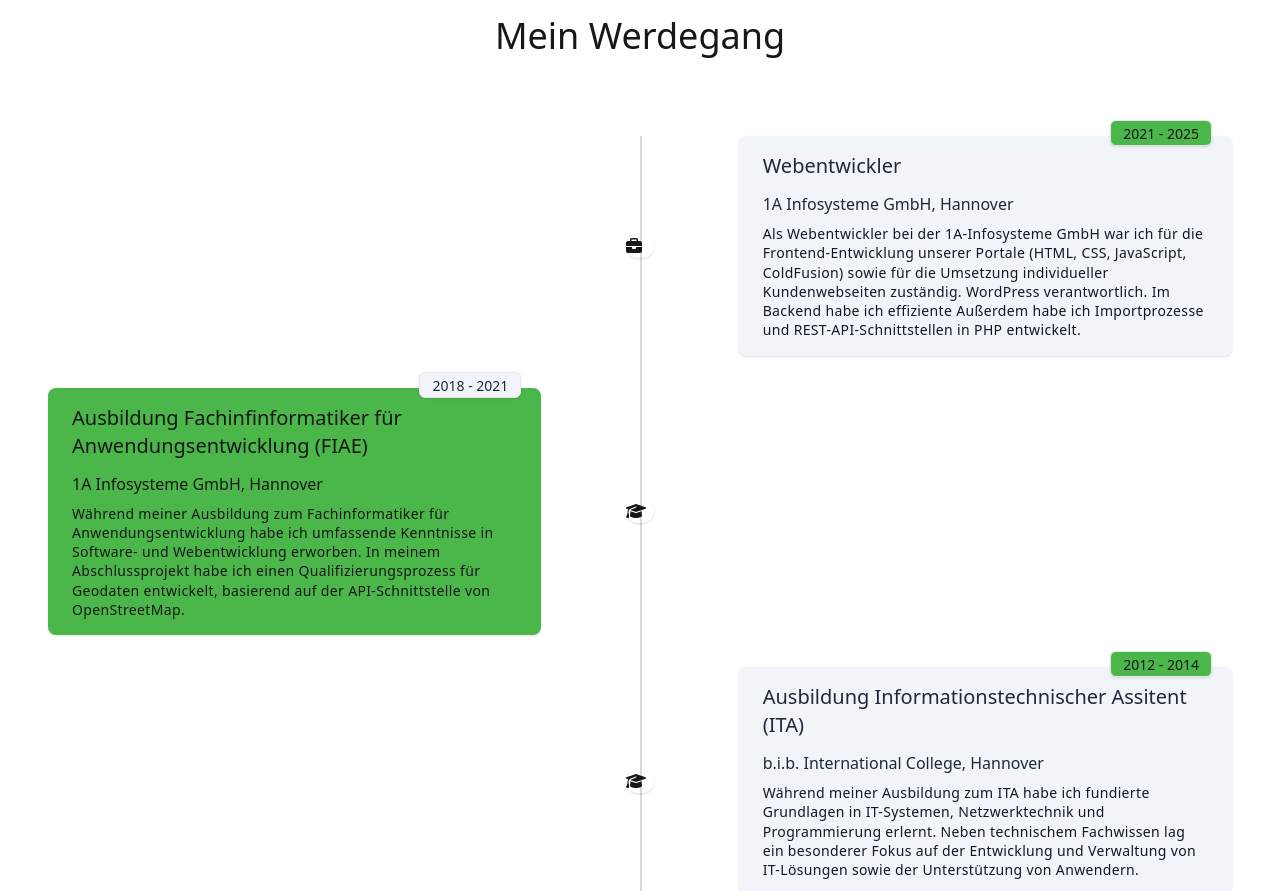
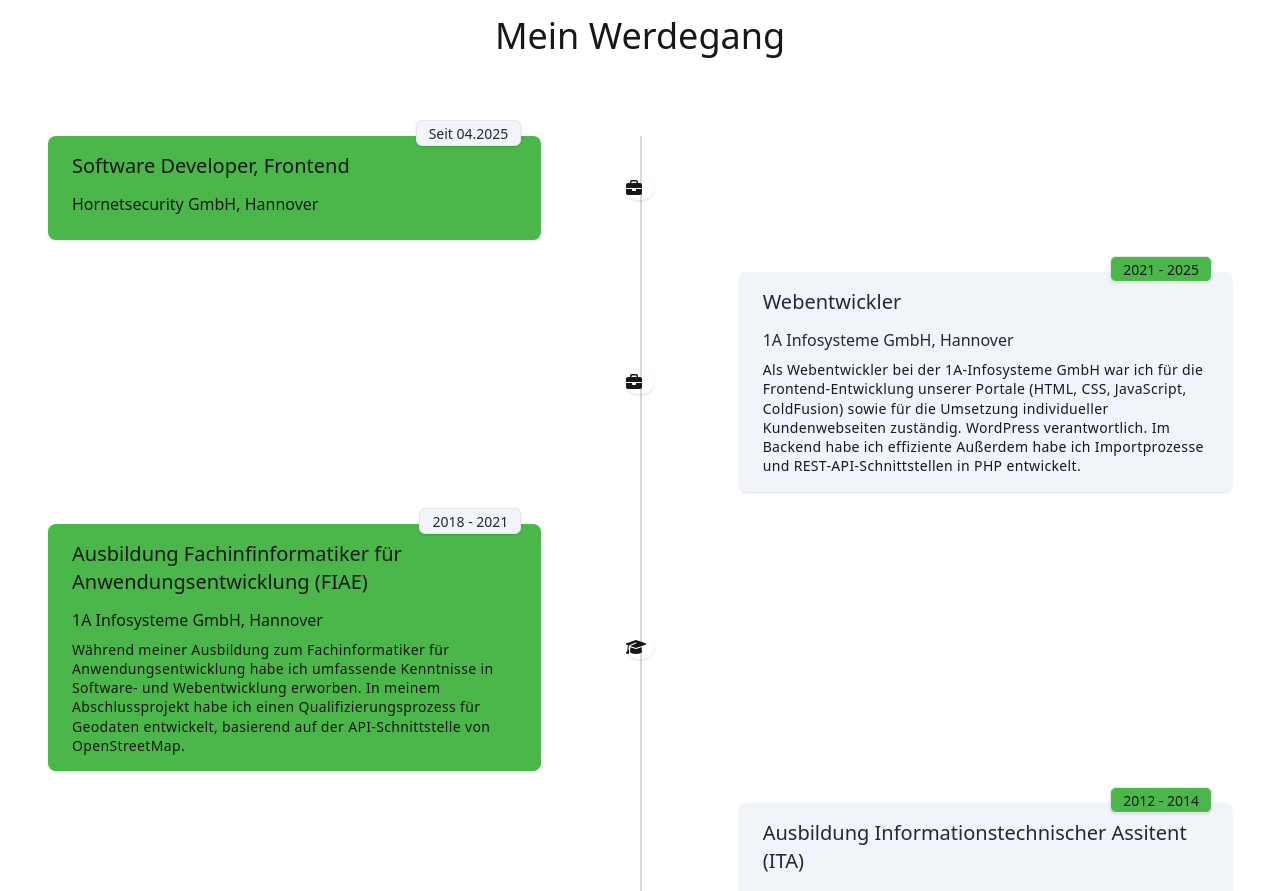
Before and after one commit to pelidigatto/portfolio_v2, a Next.js app: page / in a window 1280 px wide. Shown: the part 1380-2271 px from the top of the page. Built offline with nearby package versions, Linux system fonts and the light colour scheme.

Commit message:
[C] Add Hornet to CV

```diff
--- a/app/page.tsx
+++ b/app/page.tsx
@@ -122,6 +122,28 @@ export default function Home() {
               className="border-2-2 absolute border-opacity-20 border-gray-700 h-full border-0 md:border timeline" /* style={{ left: '50%' }} */
             ></div>
 
+            <div className="mb-8 flex justify-start sm:justify-between flex-row sm:flex-row-reverse items-center w-full left-timeline">
+              <div className="order-1 w-0  sm:w-5/12"></div>
+              <div className="z-20 flex items-center order-1 shadow rounded-full mx-1">
+                <span className="w-7">
+                  <FontAwesomeIcon icon={faBriefcase} />
+                </span>
+              </div>
+              <div className="order-1 bg-hightlight rounded-lg shadow w-full  sm:w-5/12 px-6 py-4 relative">
+                <div className="absolute -top-4 right-5 border px-3 bg-slate-100  rounded-md shadow">
+                  <span className="text-gray-800 text-sm">Seit 04.2025</span>
+                </div>
+                <h3 className="mb-3 font-thin text-sm md:text-xl ">
+                  Software Developer, Frontend
+                </h3>
+                <h4 className="mb-2 font-thin text-md">
+                  Hornetsecurity GmbH, Hannover
+                </h4>
+                <p className="font-thin text-sm leading-snug tracking-wide text-opacity-100">
+                </p>
+              </div>
+            </div>
+
             <div className="mb-8 flex justify-start sm:justify-between items-center w-full right-timeline">
               <div className="order-1 w-0  sm:w-5/12"></div>
               <div className="z-20 flex items-center order-1 shadow rounded-full mx-1">
@@ -148,6 +170,7 @@ export default function Home() {
                 </p>
               </div>
             </div>
+
 
             <div className="mb-8 flex justify-start sm:justify-between flex-row sm:flex-row-reverse items-center w-full left-timeline">
               <div className="order-1 w-0  sm:w-5/12"></div>
```
